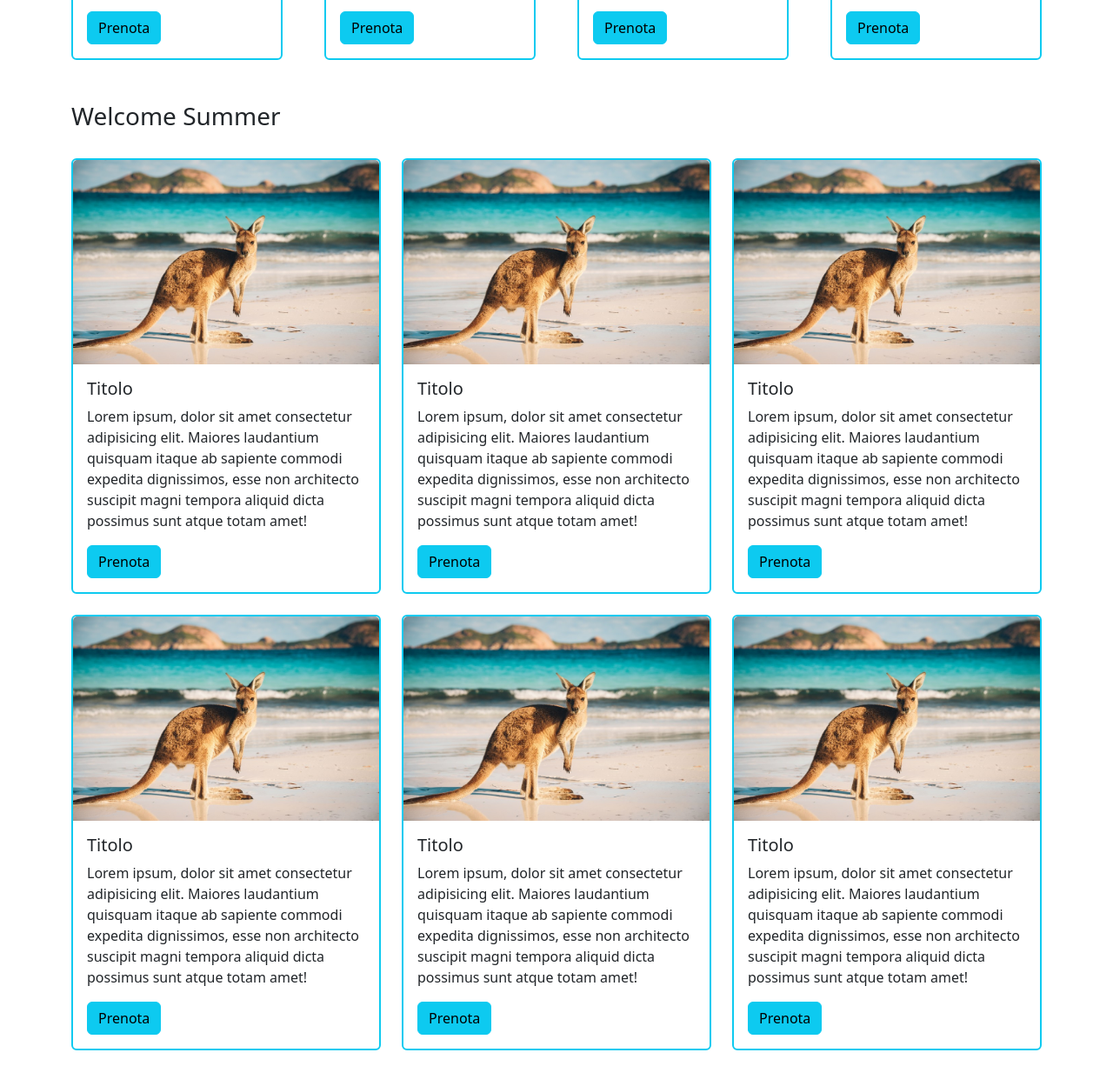
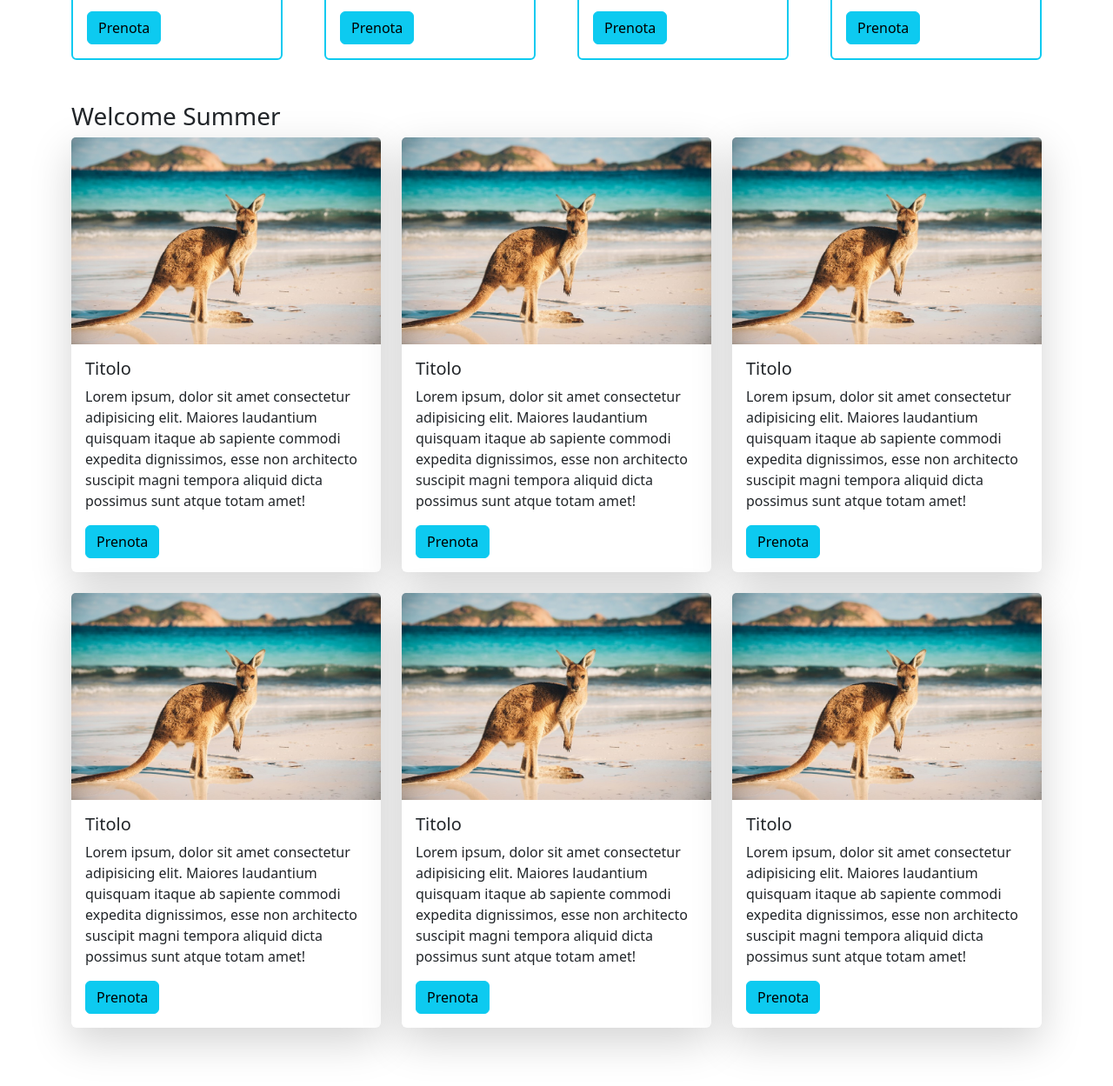
Before and after one commit to Luca-Dipietro/U2-W2-D2, a plain HTML site: page index.html in a window 1280 px wide. Shown: the part 1102-2351 px from the top of the page at 87% size. Drawn offline with nearby package versions, Linux system fonts and the light colour scheme.

Commit message:
Little changes class for section sale

```diff
--- a/index.html
+++ b/index.html
@@ -38,7 +38,7 @@
               <a class="nav-link" href="#">Home</a>
             </li>
             <li class="nav-item">
-              <a class="nav-link" href="#">Saldi</a>
+              <a class="nav-link" href="#sale">Saldi</a>
             </li>
             <li class="nav-item">
               <a class="nav-link" href="#">Welcome Summer</a>
@@ -169,12 +169,12 @@
       </section>
 
       <section class="my-5 d-flex flex-column" id="welcome-summer">
-        <div class="row collapse show g-2 g-md-2 g-lg-4 g-xl-6">
+        <div class="row collapse show">
           <div class="d-flex justify-content-between">
             <h3>Welcome Summer</h3>
           </div>
-          <div class="col-12 col-sm-6 col-md-6 col-lg-4">
-            <div class="card border border-2 border-info">
+          <div class="col-12 col-sm-6 col-xl-4 mb-4">
+            <div class="card shadow-lg border-0">
               <img
                 src="Assets/img/canguro-australia.jpeg"
                 class="card-img-top"
@@ -192,8 +192,8 @@
               </div>
             </div>
           </div>
-          <div class="col-12 col-sm-6 col-md-6 col-lg-4">
-            <div class="card border border-2 border-info">
+          <div class="col-12 col-sm-6 col-xl-4 mb-4">
+            <div class="card shadow-lg border-0">
               <img
                 src="Assets/img/canguro-australia.jpeg"
                 class="card-img-top"
@@ -211,8 +211,8 @@
               </div>
             </div>
           </div>
-          <div class="col-12 col-sm-6 col-md-6 col-lg-4">
-            <div class="card border border-2 border-info">
+          <div class="col-12 col-sm-6 col-xl-4 mb-4">
+            <div class="card shadow-lg border-0">
               <img
                 src="Assets/img/canguro-australia.jpeg"
                 class="card-img-top"
@@ -230,8 +230,8 @@
               </div>
             </div>
           </div>
-          <div class="col-12 col-sm-6 col-md-6 col-lg-4">
-            <div class="card border border-2 border-info">
+          <div class="col-12 col-sm-6 col-xl-4 mb-4">
+            <div class="card shadow-lg border-0">
               <img
                 src="Assets/img/canguro-australia.jpeg"
                 class="card-img-top"
@@ -249,8 +249,8 @@
               </div>
             </div>
           </div>
-          <div class="col-12 col-sm-6 col-md-6 col-lg-4">
-            <div class="card border border-2 border-info">
+          <div class="col-12 col-sm-6 col-xl-4 mb-4">
+            <div class="card shadow-lg border-0">
               <img
                 src="Assets/img/canguro-australia.jpeg"
                 class="card-img-top"
@@ -268,8 +268,8 @@
               </div>
             </div>
           </div>
-          <div class="col-12 col-sm-6 col-md-6 col-lg-4">
-            <div class="card border border-2 border-info">
+          <div class="col-12 col-sm-6 col-xl-4 mb-4">
+            <div class="card shadow-lg border-0">
               <img
                 src="Assets/img/canguro-australia.jpeg"
                 class="card-img-top"
```
